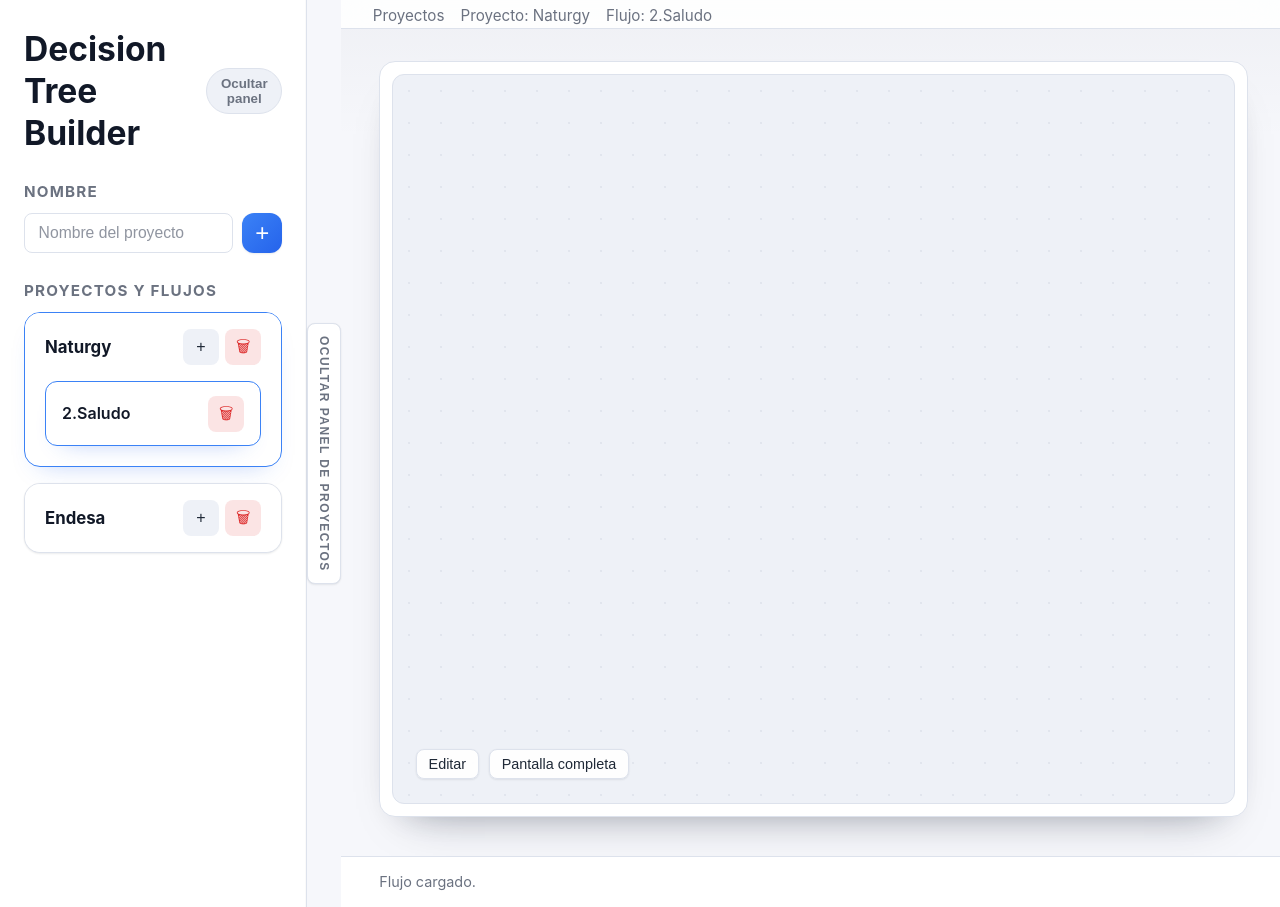
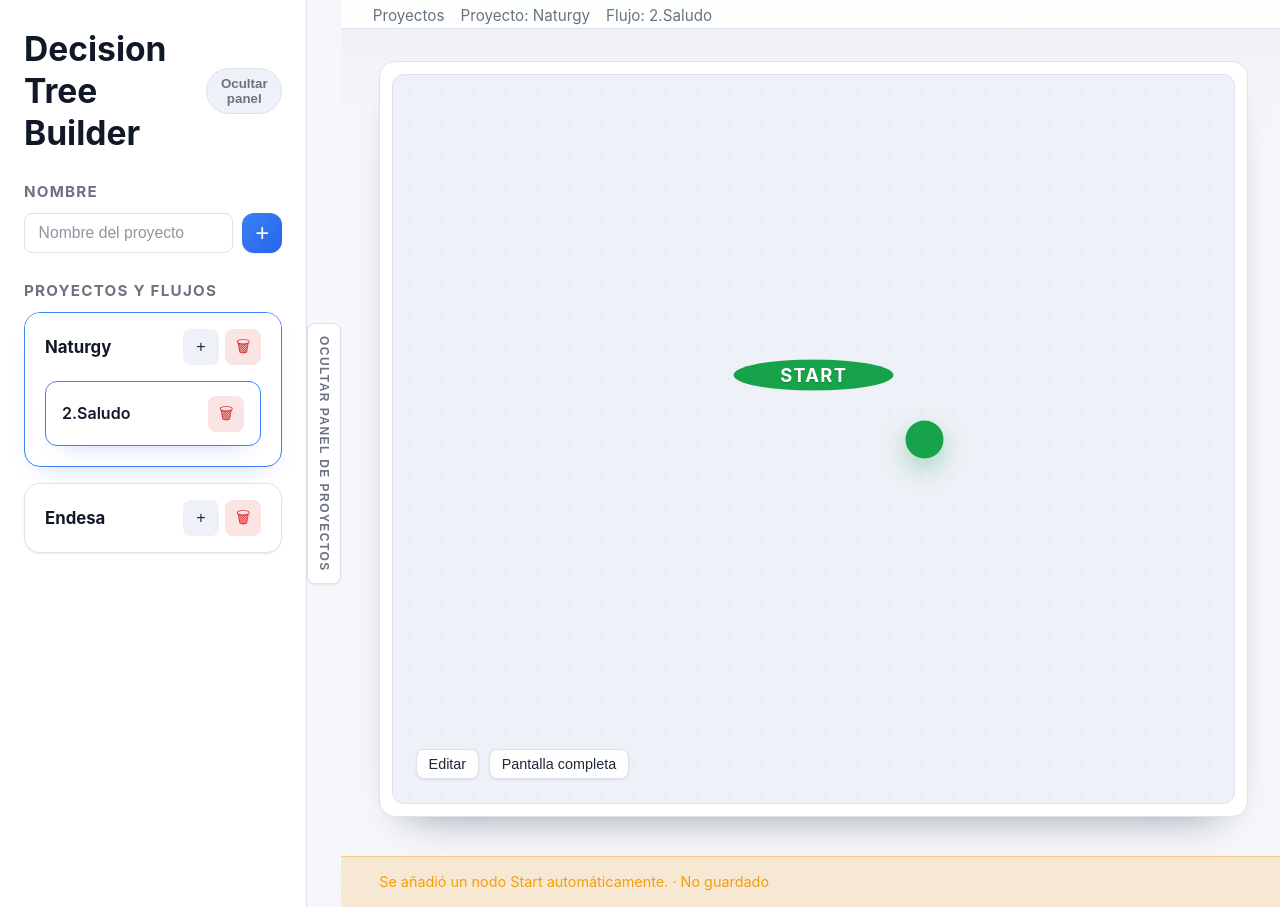
Before and after one commit to eduardogr90/yaml, a Flask app: page /?project=demo_project&flow=2_saludo in a window 1280 px wide. Run offline with Flask 3, Linux system fonts and the light colour scheme.

Commit message:
Add mandatory Start node handling

```diff
--- a/decision_tree_builder/static/css/style.css
+++ b/decision_tree_builder/static/css/style.css
@@ -1566,6 +1566,19 @@ body.is-idle .editor-toolbar {
   display: block;
 }
 
+.properties-info {
+  display: grid;
+  gap: 0.75rem;
+  font-size: 0.95rem;
+  line-height: 1.5;
+}
+
+.properties-info h3 {
+  margin: 0;
+  font-size: 1.05rem;
+  font-weight: 650;
+}
+
 .toolbox-hint,
 .shortcut-hint,
 .properties .hint {
@@ -1884,6 +1897,68 @@ body.is-idle .editor-toolbar {
   border-color: rgba(255, 255, 255, 0.3);
 }
 
+.node[data-type='start'] {
+  min-width: 160px;
+  max-width: 160px;
+  width: 160px;
+  height: 160px;
+  --node-border-color: rgba(22, 163, 74, 0.65);
+  --node-body-bg: var(--color-success);
+  --node-body-text: var(--color-accent-contrast);
+  --node-header-bg: var(--color-success);
+  --node-header-text: var(--color-accent-contrast);
+}
+
+.node[data-type='start'] .node-surface {
+  border-radius: 50%;
+  display: flex;
+}
+
+.node[data-type='start'] .node-header {
+  flex: 1;
+  border-radius: 50%;
+  align-items: center;
+  justify-content: center;
+  gap: 0;
+  flex-direction: column;
+  text-transform: uppercase;
+  letter-spacing: 0.08em;
+  padding: 0;
+}
+
+.node[data-type='start'] .node-title {
+  font-size: 1.15rem;
+  font-weight: 700;
+}
+
+.node[data-type='start'] .node-type,
+.node[data-type='start'] .node-body {
+  display: none;
+}
+
+.node[data-type='start'] .port-start {
+  min-width: 38px;
+  max-width: 38px;
+  width: 38px;
+  height: 38px;
+  border-radius: 50%;
+  padding: 0;
+  border: 2px solid rgba(22, 163, 74, 0.7);
+  background: var(--color-success);
+  color: var(--color-accent-contrast);
+  left: calc(100% + 12px);
+  transform: translateY(-50%);
+  box-shadow: 0 10px 24px rgba(22, 163, 74, 0.35);
+}
+
+.node[data-type='start'] .port-start:hover,
+.node[data-type='start'] .port-start:focus-visible {
+  transform: translateY(-50%) scale(1.06);
+  background: var(--color-success);
+  border-color: rgba(22, 163, 74, 0.9);
+  box-shadow: 0 16px 32px rgba(22, 163, 74, 0.45);
+}
+
 .port {
   position: absolute;
   border: 2px solid rgba(100, 116, 139, 0.5);
--- a/decision_tree_builder/static/js/editor.js
+++ b/decision_tree_builder/static/js/editor.js
@@ -25,7 +25,12 @@
   const PROPERTIES_MAX_WIDTH = 520;
   const PROPERTIES_DEFAULT_WIDTH = 368;
 
+  const START_NODE_TYPE = 'start';
+  const START_NODE_ID = 'start';
+  const START_NODE_TITLE = 'Start';
+
   const NODE_TYPE_LABELS = {
+    [START_NODE_TYPE]: 'Inicio',
     question: 'Pregunta',
     message: 'Mensaje'
   };
@@ -255,6 +260,13 @@
     return values.map((item) => escapeHtml(String(item))).join(', ');
   }
 
+  function createSrOnlyLabel(text) {
+    const span = document.createElement('span');
+    span.className = 'sr-only';
+    span.textContent = text;
+    return span;
+  }
+
   function formatJsonForDisplay(data) {
     if (!data || typeof data !== 'object' || Object.keys(data).length === 0) {
       return '-';
@@ -765,6 +777,7 @@
     element.querySelectorAll('.port').forEach((port) => port.remove());
     unregisterPorts(node.id);
 
+    if (node.type !== START_NODE_TYPE) {
       const inputPort = document.createElement('button');
       inputPort.type = 'button';
       inputPort.className = 'port input';
@@ -777,6 +790,7 @@
       attachPortEvents(inputPort, node, 'input');
       element.appendChild(inputPort);
       registerPort(node.id, 'input', 'input', inputPort);
+    }
 
     const outputs = [];
     if (node.type === 'question') {
@@ -798,6 +812,8 @@
       if (!outputs.length) {
         outputs.push({ id: 'salida', label: 'Salida' });
       }
+    } else if (node.type === START_NODE_TYPE) {
+      outputs.push({ id: 'start', label: '' });
     } else {
       const outgoing = getOutgoingEdges(node.id);
       const seen = new Set();
@@ -825,6 +841,12 @@
       port.dataset.portType = 'output';
       port.dataset.portId = descriptor.id;
       port.dataset.portLabel = descriptor.label;
+      if (node.type === START_NODE_TYPE) {
+        port.classList.add('port-start');
+        port.appendChild(createSrOnlyLabel('Salida del inicio'));
+        port.title = 'Salida del inicio';
+        port.style.top = '50%';
+      } else {
         const displayLabel = descriptor.label || 'Salida';
         const labelSpan = document.createElement('span');
         labelSpan.className = 'port-label';
@@ -833,6 +855,7 @@
         port.title = descriptor.label ? `Salida ${descriptor.label}` : 'Salida';
         const position = ((index + 1) / (outputs.length + 1)) * 100;
         port.style.top = `${position}%`;
+      }
       attachPortEvents(port, node, 'output');
       element.appendChild(port);
       registerPort(node.id, 'output', descriptor.id, port);
@@ -878,6 +901,9 @@
         </dl>
       `;
     }
+    if (node.type === START_NODE_TYPE) {
+      return '';
+    }
     return '<p>Nodo sin representación.</p>';
   }
 
@@ -907,7 +933,8 @@
         header.appendChild(typeBadge);
       }
       typeBadge.textContent = typeLabel;
-      element.setAttribute('aria-label', `${displayTitle} (${typeLabel})`);
+      typeBadge.hidden = node.type === START_NODE_TYPE;
+      element.setAttribute('aria-label', `${displayTitle}${typeLabel ? ` (${typeLabel})` : ''}`);
     }
     if (body) {
       body.innerHTML = renderNodeBody(node);
@@ -1522,6 +1549,190 @@
     teardownLinking();
   }
 
+  function ensureStartNodeStructure(rawNodes, rawEdges) {
+    const nodes = Array.isArray(rawNodes)
+      ? rawNodes
+          .filter((node) => node && typeof node === 'object')
+          .map((node) => ({ ...node }))
+      : [];
+    const edges = Array.isArray(rawEdges)
+      ? rawEdges
+          .filter((edge) => edge && typeof edge === 'object')
+          .map((edge) => ({ ...edge }))
+      : [];
+
+    let changed = false;
+    const notices = [];
+
+    let startNode = null;
+    const duplicateIndices = [];
+
+    nodes.forEach((node, index) => {
+      const id = typeof node.id === 'string' ? node.id.toLowerCase() : '';
+      const type = typeof node.type === 'string' ? node.type.toLowerCase() : '';
+      if (type === START_NODE_TYPE || id === START_NODE_ID) {
+        if (!startNode) {
+          startNode = node;
+        } else {
+          duplicateIndices.push(index);
+        }
+      }
+    });
+
+    if (duplicateIndices.length) {
+      duplicateIndices
+        .sort((a, b) => b - a)
+        .forEach((index) => {
+          nodes.splice(index, 1);
+        });
+      changed = true;
+      notices.push('Se eliminaron nodos Start duplicados.');
+    }
+
+    let addedStart = false;
+    if (!startNode) {
+      startNode = {
+        id: START_NODE_ID,
+        type: START_NODE_TYPE,
+        title: START_NODE_TITLE,
+        position: { x: 80, y: 80 },
+        metadata: {},
+        appearance: {}
+      };
+      nodes.unshift(startNode);
+      changed = true;
+      addedStart = true;
+      notices.push('Se añadió un nodo Start automáticamente.');
+    }
+
+    const originalId = typeof startNode.id === 'string' ? startNode.id : START_NODE_ID;
+    if (originalId !== START_NODE_ID || originalId.toLowerCase() !== START_NODE_ID) {
+      edges.forEach((edge) => {
+        if (edge.source === originalId) {
+          edge.source = START_NODE_ID;
+        }
+        if (edge.target === originalId) {
+          edge.target = START_NODE_ID;
+        }
+      });
+      startNode.id = START_NODE_ID;
+      changed = true;
+      notices.push('Se normalizó el identificador del nodo Start.');
+    }
+
+    if (startNode.type !== START_NODE_TYPE) {
+      startNode.type = START_NODE_TYPE;
+      changed = true;
+      notices.push('Se normalizó el tipo del nodo Start.');
+    }
+
+    if (normaliseTitleValue(startNode.title) !== START_NODE_TITLE) {
+      startNode.title = START_NODE_TITLE;
+      changed = true;
+    }
+
+    const position =
+      startNode.position && typeof startNode.position === 'object'
+        ? { ...startNode.position }
+        : { x: 80, y: 80 };
+    let positionChanged = false;
+    if (!Number.isFinite(position.x)) {
+      position.x = 80;
+      positionChanged = true;
+    }
+    if (!Number.isFinite(position.y)) {
+      position.y = 80;
+      positionChanged = true;
+    }
+    if (positionChanged) {
+      changed = true;
+    }
+    startNode.position = {
+      x: snap(position.x),
+      y: snap(position.y)
+    };
+
+    if (!startNode.metadata || typeof startNode.metadata !== 'object' || Array.isArray(startNode.metadata)) {
+      startNode.metadata = {};
+      changed = true;
+    }
+
+    if (!startNode.appearance || typeof startNode.appearance !== 'object' || Array.isArray(startNode.appearance)) {
+      startNode.appearance = {};
+    }
+
+    const filteredEdges = [];
+    let startEdge = null;
+    let incomingRemoved = false;
+    let trimmedOutgoing = false;
+
+    edges.forEach((edge) => {
+      if (edge.target === START_NODE_ID) {
+        incomingRemoved = true;
+        changed = true;
+        return;
+      }
+      if (edge.source === START_NODE_ID) {
+        if (!startEdge) {
+          startEdge = edge;
+          if (edge.source_port !== 'start') {
+            edge.source_port = 'start';
+            changed = true;
+          }
+          if (edge.sourcePort !== 'start') {
+            edge.sourcePort = 'start';
+            changed = true;
+          }
+          filteredEdges.push(edge);
+        } else {
+          trimmedOutgoing = true;
+          changed = true;
+        }
+        return;
+      }
+      filteredEdges.push(edge);
+    });
+
+    if (incomingRemoved) {
+      notices.push('Se eliminaron conexiones entrantes al nodo Start.');
+    }
+    if (trimmedOutgoing) {
+      notices.push('Se limitó a una única salida del nodo Start.');
+    }
+
+    if (!startEdge) {
+      const incoming = new Set();
+      filteredEdges.forEach((edge) => {
+        if (edge.target && edge.target !== START_NODE_ID) {
+          incoming.add(edge.target);
+        }
+      });
+      const candidate = nodes.find(
+        (node) => node.id && node.id !== START_NODE_ID && !incoming.has(node.id)
+      );
+      if (candidate) {
+        const newEdge = {
+          id: generateEdgeId(),
+          source: START_NODE_ID,
+          target: candidate.id,
+          label: '',
+          source_port: 'start',
+          sourcePort: 'start',
+          target_port: 'input',
+          targetPort: 'input'
+        };
+        filteredEdges.push(newEdge);
+        startEdge = newEdge;
+        changed = true;
+        if (!addedStart) {
+          notices.push(`Se conectó el nodo Start con "${candidate.id}".`);
+        }
+      }
+    }
+
+    return { nodes, edges: filteredEdges, changed, notices };
+  }
+
   function removeEdge(edgeId) {
     if (!isEditingEnabled()) {
       return;
@@ -1548,6 +1759,11 @@
   function removeNode(nodeId) {
     if (!isEditingEnabled()) return;
     if (!state.nodes.has(nodeId)) return;
+    const node = state.nodes.get(nodeId);
+    if (node && node.type === START_NODE_TYPE) {
+      showToast('El nodo de inicio no puede eliminarse.', 'info');
+      return;
+    }
     state.nodes.delete(nodeId);
     state.edges.forEach((edge, id) => {
       if (edge.source === nodeId || edge.target === nodeId) {
@@ -1620,6 +1836,24 @@
 
   function renderProperties(node) {
     propertiesContent.innerHTML = '';
+
+    if (node.type === START_NODE_TYPE) {
+      const wrapper = document.createElement('div');
+      wrapper.className = 'properties-info';
+      const heading = document.createElement('h3');
+      heading.textContent = 'Inicio del flujo';
+      const intro = document.createElement('p');
+      intro.textContent =
+        'El nodo Start marca el comienzo del flujo. Arrastra su salida verde hacia el primer nodo para definir el punto de entrada.';
+      const hint = document.createElement('p');
+      hint.className = 'hint';
+      hint.textContent = 'No es posible renombrarlo ni eliminarlo.';
+      wrapper.appendChild(heading);
+      wrapper.appendChild(intro);
+      wrapper.appendChild(hint);
+      propertiesContent.appendChild(wrapper);
+      return;
+    }
 
     const tabs = createTabbedLayout();
     const configPanel = document.createElement('div');
@@ -2292,8 +2526,9 @@
 
   function initialise() {
     ensureConnectionLayerVisibility();
-    const nodes = Array.isArray(flowData.nodes) ? flowData.nodes : [];
-    const edges = Array.isArray(flowData.edges) ? flowData.edges : [];
+    const preparation = ensureStartNodeStructure(flowData.nodes, flowData.edges);
+    const nodes = preparation.nodes;
+    const edges = preparation.edges;
 
     nodes.forEach((node) => {
       if (!node.id || !node.type) {
@@ -2359,6 +2594,17 @@
     renderNodes();
     renderEdges();
 
+    if (preparation.changed) {
+      state.isDirty = true;
+      notifyDirtyChange();
+      if (statusBar) {
+        const infoMessage =
+          preparation.notices.join(' ') ||
+          'Se realizaron ajustes automáticos al nodo Start. Guarda el flujo para conservarlos.';
+        statusBar.textContent = `${infoMessage} · No guardado`;
+      }
+    }
+
     if (!hasInitialViewportFit) {
       window.requestAnimationFrame(() => {
         fitViewToContent();
```
Also changed, not shown: decision_tree_builder/utils/validator.py (+32 -0 lines), decision_tree_builder/utils/yaml_export.py (+18 -1 lines). Lines whose indentation alone changed are shown as unchanged.
